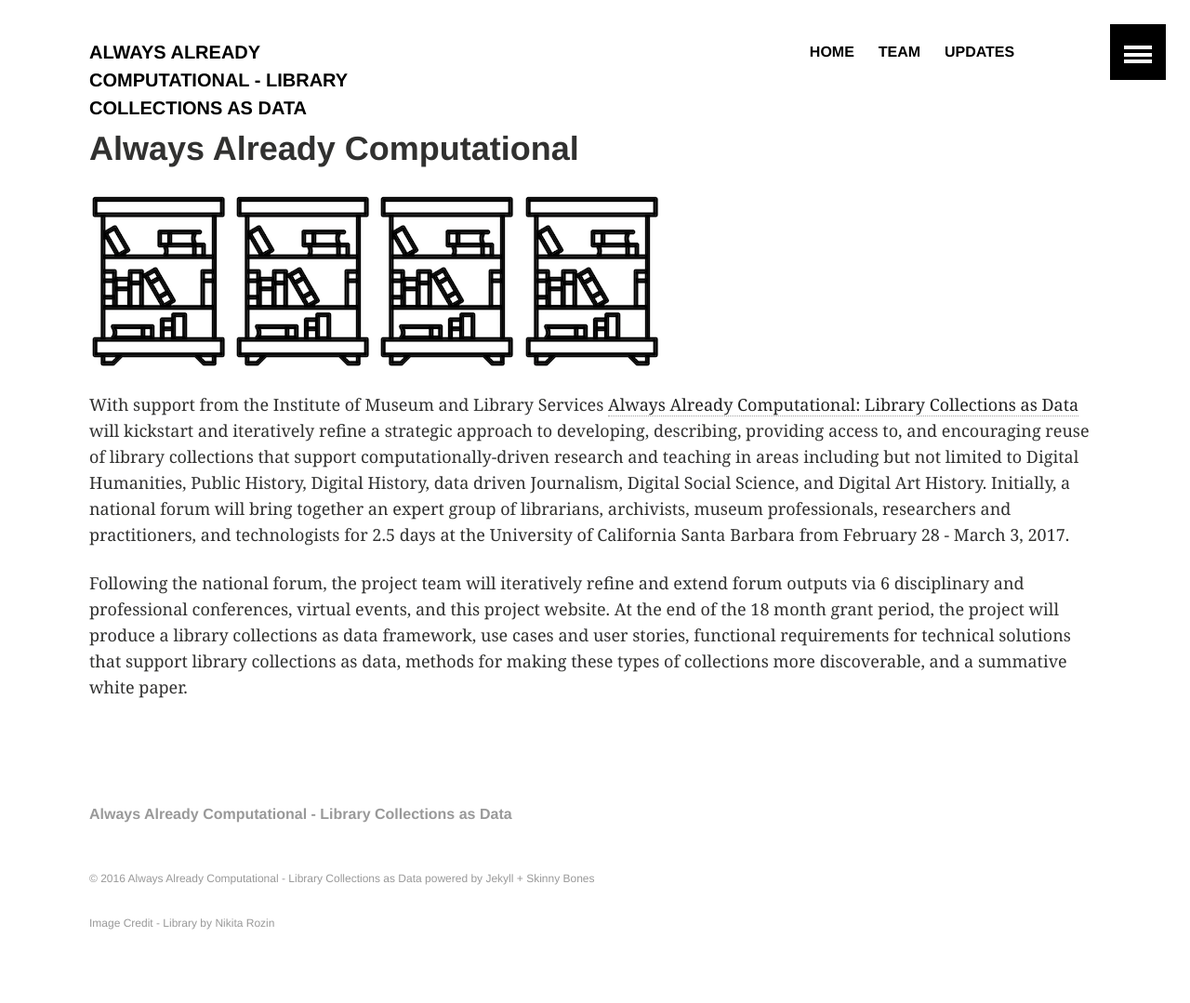
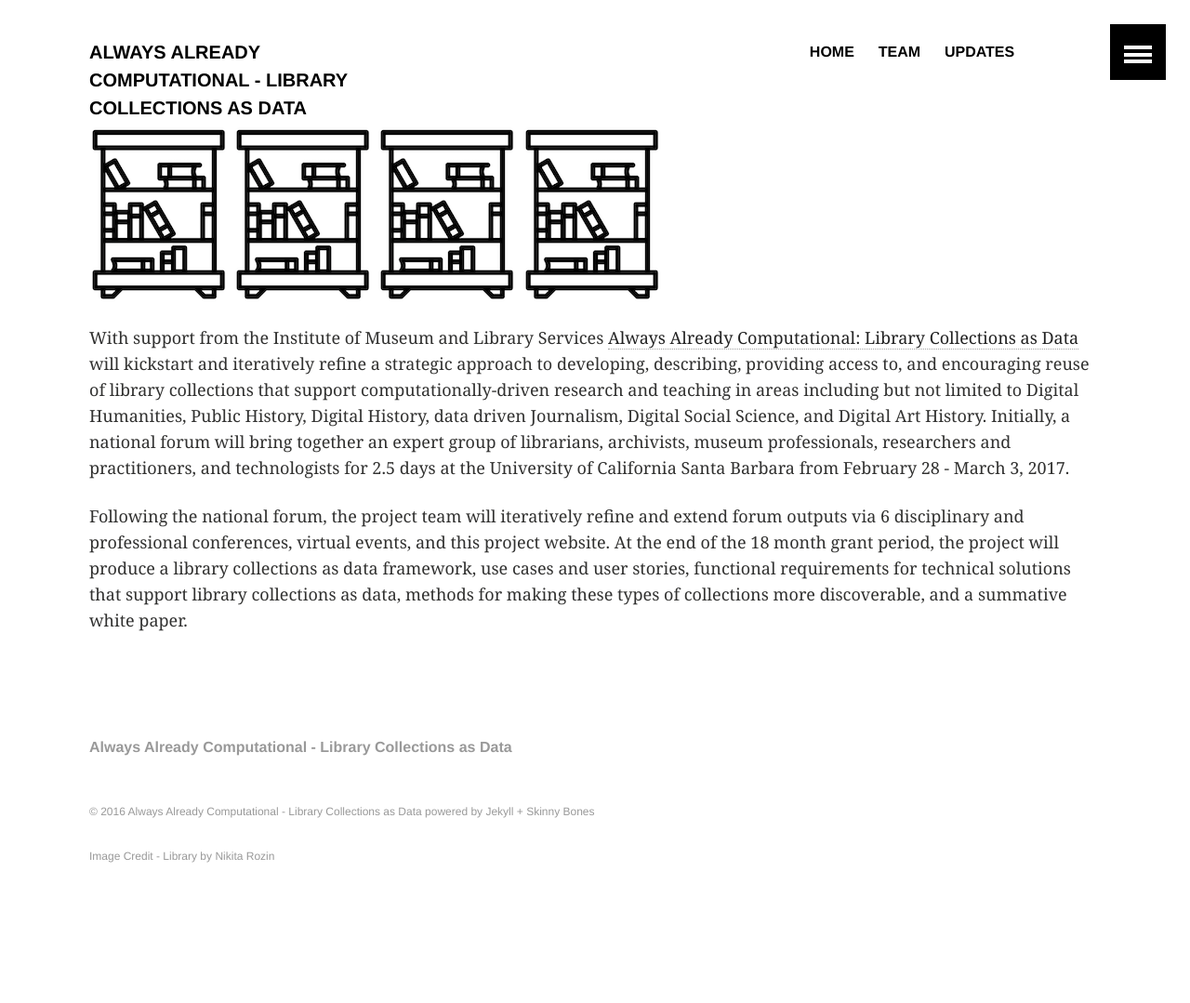
Before and after one commit to collectionsasdata/collectionsasdata.github.io, a Jekyll site: the page built from index.md, in a window 1280 px wide. Shown: the whole page at 93% size. Built offline with Jekyll 4.4.1, drawn with Linux system fonts in a browser that asks for light colours; after the commit the page ends 1007 px from its top, so only the background shows below that.

Commit message:
Update index.md

```diff
--- a/index.md
+++ b/index.md
@@ -1,6 +1,6 @@
 ---
 layout: archive
-title:  "Always Already Computational"
+title:  ""
 ---
 
 ![library](images/library.png) ![library](images/library.png) ![library](images/library.png) ![library](images/library.png)
```
